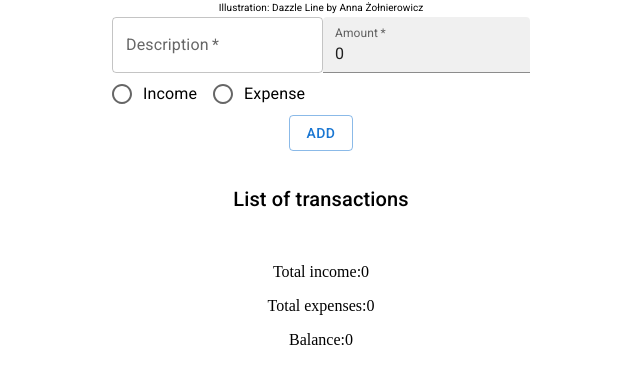
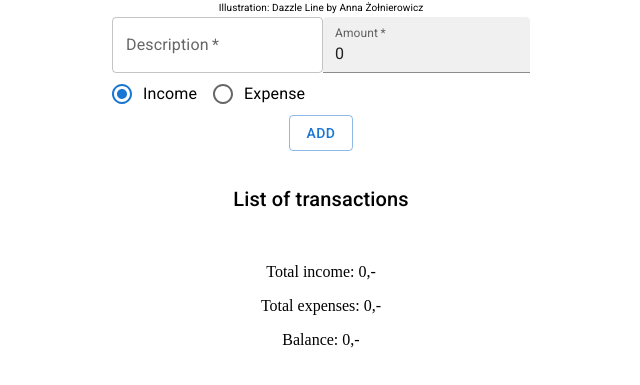
Before and after one commit to SaskiaVdZ/BudgetApp, a React (Create React App) app: page / in a window 1280 px wide. Shown: the part 409-794 px from the top of the page, without its empty margins (319-959 px from the left). Built offline with nearby package versions, Linux system fonts and the light colour scheme.

Commit message:
debugging summary, change values

```diff
--- a/src/App.js
+++ b/src/App.js
@@ -18,7 +18,7 @@
   return (
     <Container align="center" overflow="hidden" sx={{ mt: 6, mb: 6 }}>
     <Typography variant="h3" >Budget Meditation</Typography>
-    <img src={ Illustration }></img>
+    <img src={ Illustration } alt="Woman meditating and floating above the ground with coins around her "></img>
    <Typography variant="subtitle1" fontSize={10}>Illustration: Dazzle Line by Anna Żołnierowicz</Typography>
    <InputForm addTransaction={addTransaction}/>
    <Listing transactions={transactions} />
--- a/src/Components/InputForm.js
+++ b/src/Components/InputForm.js
@@ -49,9 +49,9 @@
           name="radio-buttons-group"
           row
         >
-          <FormControlLabel value="Income" control={<Radio />} label="Income" />
+          <FormControlLabel value="income" control={<Radio />} label="Income" />
           <FormControlLabel
-            value="Expense"
+            value="expense"
             control={<Radio />}
             label="Expense"
           />
--- a/src/Components/Listing.js
+++ b/src/Components/Listing.js
@@ -19,7 +19,7 @@
             <List>
             {transactions?.map((transaction, index) => (
                //the question mark checks if there are transactions/input before it maps
-                <ListItem key={index}>{transaction.description}: {transaction.type === 'income' ? '+' : '-'}{transaction.amount}
+                <ListItem key={index}>{transaction.description}: {transaction.type === 'income' ? '+' : '-'} {transaction.amount},-
                   <ListItemIcon>
                   <DeleteIcon />
                   </ListItemIcon>
--- a/src/Components/Summary.js
+++ b/src/Components/Summary.js
@@ -2,23 +2,20 @@
 
 function Summary({ transactions }) {
 
-const income= transactions
-?.filter(transaction => transaction.type === 'income')
+const income= transactions?.filter(transaction => transaction.type === 'income').reduce((acc, transaction) => acc + transaction.amount, 0);
 //add questionmark to check if there are any transactions otherwise I get an error
-.reduce((acc, transaction) => acc + transaction.amount, 0);
 
-const expenses= transactions
-?.filter(transaction => transaction.type === 'expense')
-.reduce((acc, transaction) => acc + transaction.amount, 0);
+
+const expenses= transactions?.filter(transaction => transaction.type === 'expense').reduce((acc, transaction) => acc + transaction.amount, 0);
 
 const balance = income - expenses;
 
 
       return (
         <div>
-            <p>Total income:{ income }</p>
-            <p>Total expenses:{ expenses }</p>
-            <p>Balance:{ balance }</p>
+            <p>Total income: { income },- </p>
+            <p>Total expenses: { expenses },- </p>
+            <p>Balance: { balance },- </p>
         </div>
 
       );
```
